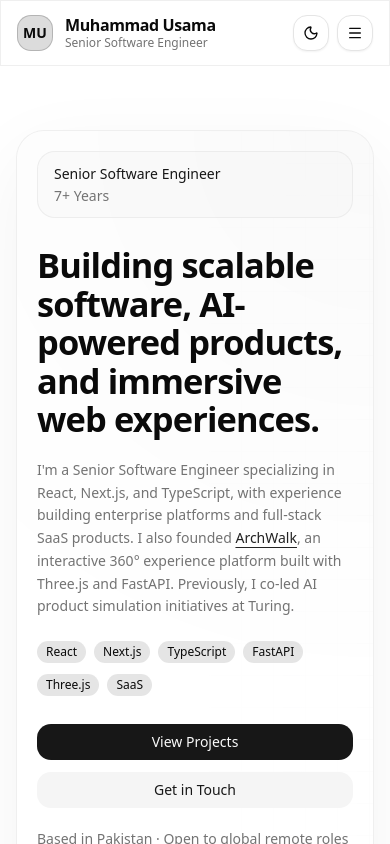
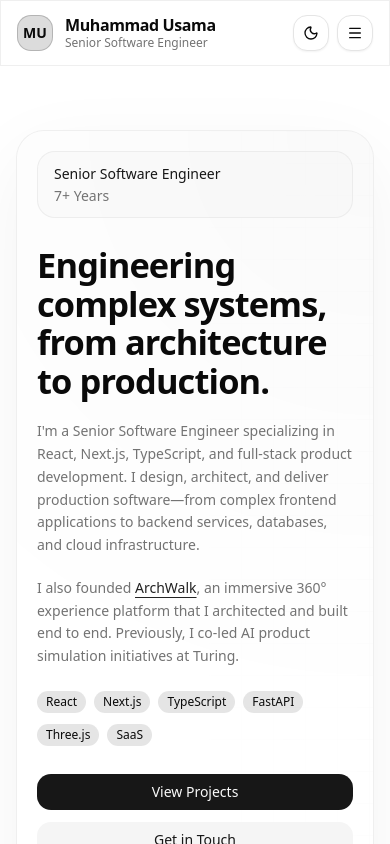
Before and after one commit to usama86/usama-portfolio-v2, a Next.js app: page / in a window 390 px wide. Shown: the top 844 px of the page. Built offline with nearby package versions, Linux system fonts and the light colour scheme.

Commit message:
Commited

```diff
--- a/src/app/layout.tsx
+++ b/src/app/layout.tsx
@@ -9,11 +9,11 @@ import type { Metadata } from "next";
 export const metadata: Metadata = {
   title: "Muhammad Usama — Senior Software Engineer",
   description:
-    "Senior Software Engineer with 7+ years building enterprise platforms, full-stack SaaS, AI-powered products, and immersive web experiences with React, Next.js, TypeScript, FastAPI, and Three.js.",
+    "Senior Software Engineer with 7+ years of experience. React, Next.js, TypeScript, and full-stack product engineering, from architecture to production.",
   openGraph: {
     title: "Muhammad Usama — Senior Software Engineer",
     description:
-      "Senior Software Engineer with 7+ years building enterprise platforms, full-stack SaaS, AI-powered products, and immersive web experiences.",
+      "Senior Software Engineer with 7+ years of experience. React, Next.js, TypeScript, and full-stack product engineering, from architecture to production.",
     type: "website",
   },
 };
--- a/src/components/sections/experience/work-experience-section.tsx
+++ b/src/components/sections/experience/work-experience-section.tsx
@@ -38,7 +38,7 @@ export function WorkExperienceSection() {
 
       <div className={`space-y-4 ${styles.timeline}`}>
         {experience.map((e, index) => {
-          const isCurrentRole = e.company === "Turing";
+          const isCurrentRole = e.timePeriod.endsWith("Present");
           const initials = e.company
             .replace(/\(.*?\)/g, "")
             .trim()
--- a/src/components/sections/hero/hero-section.tsx
+++ b/src/components/sections/hero/hero-section.tsx
@@ -23,7 +23,7 @@ export function HeroSection() {
   const isBalancedMotion = motionLevel === "balanced";
   const isLiteMotion = motionLevel === "lite";
   const heroHeadline =
-    "Building scalable software, AI-powered products, and immersive web experiences.";
+    "Engineering complex systems, from architecture to production.";
   const heroWords = heroHeadline.split(" ");
   const revealEase = [0.22, 1, 0.36, 1] as const;
   const lift = isFullMotion ? 10 : 0;
@@ -193,8 +193,16 @@ export function HeroSection() {
               variants={itemVariants}
             >
               I&apos;m a Senior Software Engineer specializing in React, Next.js,
-              and TypeScript, with experience building enterprise platforms and
-              full-stack SaaS products. I also founded{" "}
+              TypeScript, and full-stack product development. I design, architect,
+              and deliver production software—from complex frontend applications
+              to backend services, databases, and cloud infrastructure.
+            </motion.p>
+
+            <motion.p
+              className="text-sm md:text-base text-muted-foreground leading-relaxed max-w-2xl"
+              variants={itemVariants}
+            >
+              I also founded{" "}
               <a
                 href="https://archwalk.app"
                 target="_blank"
@@ -203,9 +211,9 @@ export function HeroSection() {
               >
                 ArchWalk
               </a>
-              , an interactive 360° experience platform built with Three.js and
-              FastAPI. Previously, I co-led AI product simulation initiatives at
-              Turing.
+              , an immersive 360° experience platform that I architected and built
+              end to end. Previously, I co-led AI product simulation initiatives
+              at Turing.
             </motion.p>
 
             <motion.div className="flex flex-wrap gap-2" variants={itemVariants}>
```
